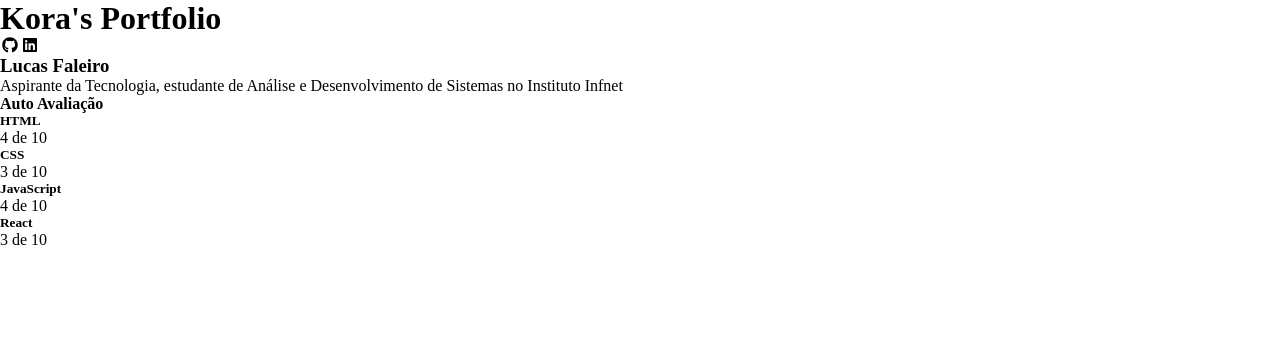
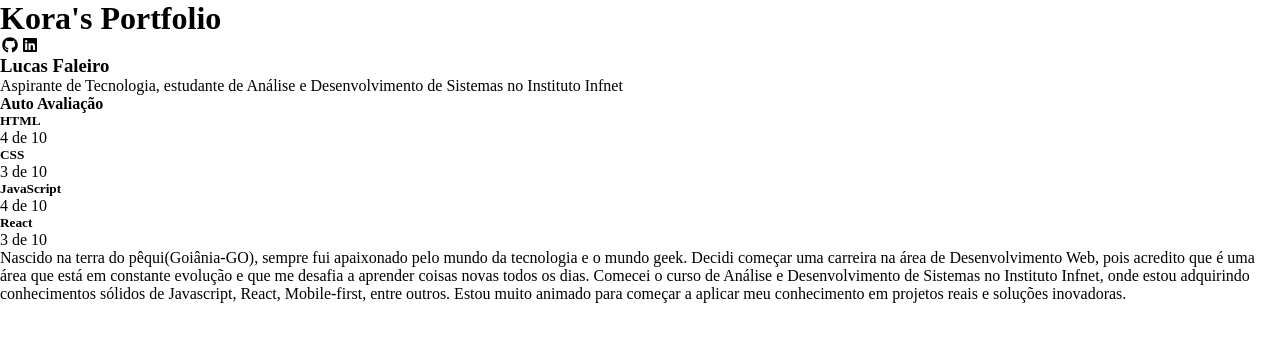
Before and after one commit to Lucas-Faleiro/Portfolio-DR1-AT, a React (Vite) app: page / in a window 1280 px wide. Shown: the top 342 px of the page. Built offline with nearby package versions, Linux system fonts and the light colour scheme.

Commit message:
Add Testimonial content

```diff
--- a/src/App.jsx
+++ b/src/App.jsx
@@ -2,13 +2,14 @@ import "./App.css";
 import Header from "./Header";
 import ProfileCard from "./ProfileCard";
 import SkillsSection from "./SkillsSection";
+import Testimonial from "./Testimonial";
 import skillsRating from "./assets/skillsRating.json";
 
 function App() {
   const userKora = {
     name: "Lucas Faleiro",
     biography:
-      "Aspirante da Tecnologia, estudante de Análise e Desenvolvimento de Sistemas no Instituto Infnet",
+      "Aspirante de Tecnologia, estudante de Análise e Desenvolvimento de Sistemas no Instituto Infnet",
   };
 
   return (
@@ -16,6 +17,7 @@ function App() {
       <Header />
       <ProfileCard userKora={userKora} />
       <SkillsSection skillsRating={skillsRating} />
+      <Testimonial />
     </div>
   );
 }
--- a/src/Testimonial.jsx
+++ b/src/Testimonial.jsx
@@ -0,0 +1,16 @@
+export default function Testimonial() {
+  return (
+    <div>
+      <p>
+        Nascido na terra do pêqui(Goiânia-GO), sempre fui apaixonado pelo mundo
+        da tecnologia e o mundo geek. Decidi começar uma carreira na área de
+        Desenvolvimento Web, pois acredito que é uma área que está em constante
+        evolução e que me desafia a aprender coisas novas todos os dias. Comecei
+        o curso de Análise e Desenvolvimento de Sistemas no Instituto Infnet,
+        onde estou adquirindo conhecimentos sólidos de Javascript, React,
+        Mobile-first, entre outros. Estou muito animado para começar a aplicar
+        meu conhecimento em projetos reais e soluções inovadoras.
+      </p>
+    </div>
+  );
+}
```
